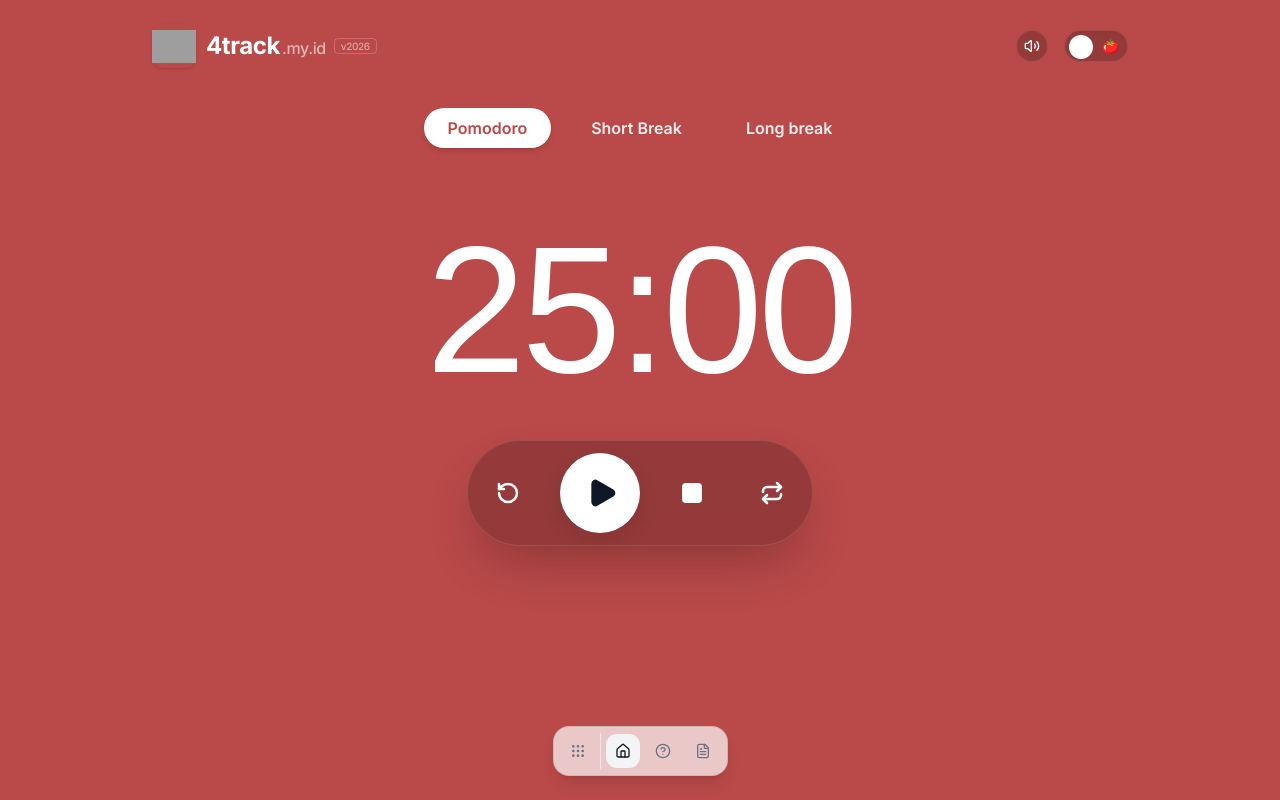
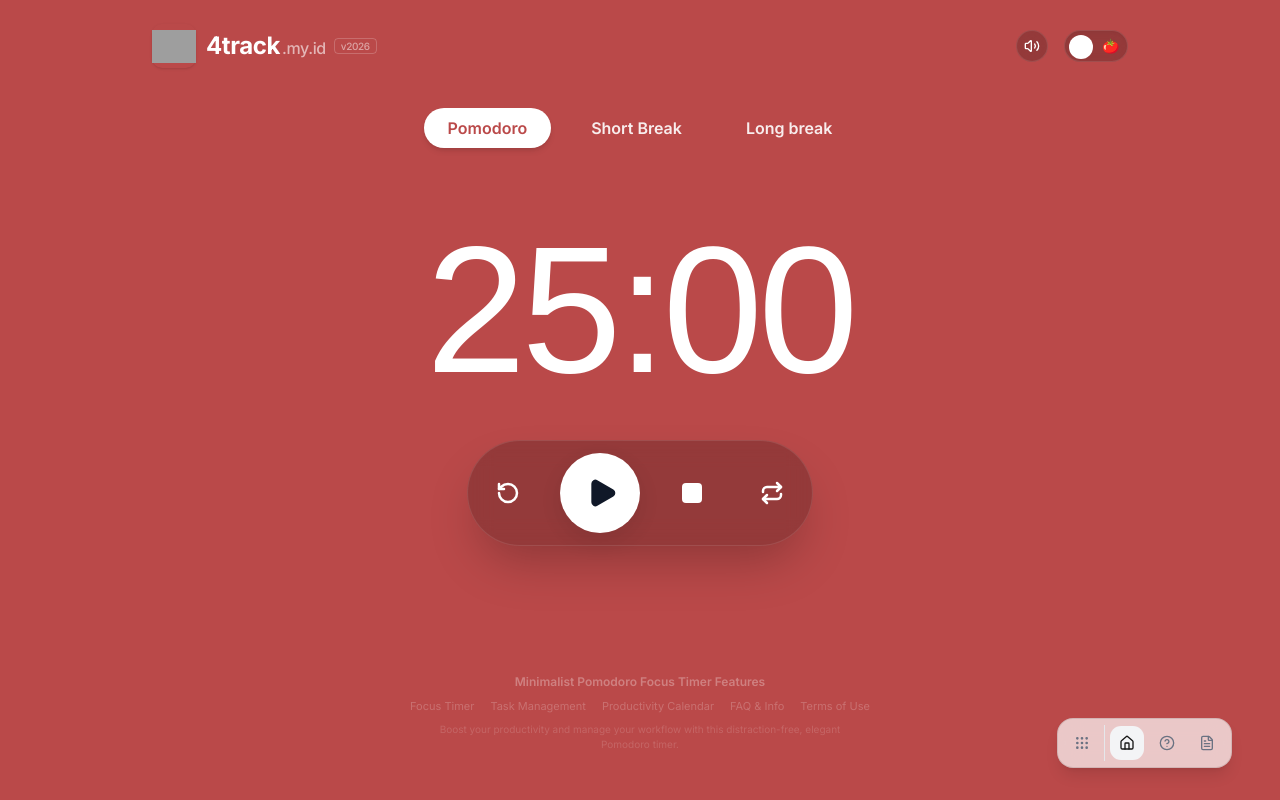
Before and after one commit to juandisay/unified-tools, a Next.js app: page / in a window 1280 px wide. Built offline with nearby package versions, Linux system fonts and the light colour scheme; no server answers; grey boxes are pictures that could not be loaded; a web font is replaced by a local one.

Commit message:
optimize SEO

```diff
--- a/app/layout.tsx
+++ b/app/layout.tsx
@@ -19,8 +19,8 @@ const baloo = Baloo_Tammudu_2({
 export const metadata: Metadata = {
   metadataBase: new URL("https://4track.my.id"),
   title: {
-    default: "4track.my.id | Focus Timer",
-    template: "%s | 4track.my.id",
+    default: "Minimalist Pomodoro Focus Timer",
+    template: "%s | Minimalist Focus Timer",
   },
   description: "A free, modern, and minimalist Pomodoro timer built to help you manage your workflow and maintain deep focus.",
   keywords: [
@@ -30,7 +30,6 @@ export const metadata: Metadata = {
     "study timer",
     "work management",
     "time boxing",
-    "4track.my.id",
     "minimalist timer"
   ],
   authors: [{ name: "juandisay", url: "https://juandisay.org" }],
@@ -39,13 +38,13 @@ export const metadata: Metadata = {
     type: "website",
     locale: "en_US",
     url: "https://4track.my.id",
-    title: "4track.my.id | Minimalist Focus Timer",
+    title: "Minimalist Pomodoro Focus Timer",
     description: "A free, modern, and minimalist Pomodoro timer built to help you manage your workflow and maintain deep focus.",
-    siteName: "4track.my.id",
+    siteName: "Minimalist Focus Timer",
   },
   twitter: {
     card: "summary_large_image",
-    title: "4track.my.id | Minimalist Focus Timer",
+    title: "Minimalist Pomodoro Focus Timer",
     description: "Boost your productivity with this elegant, distraction-free Pomodoro timer.",
     creator: "@juandisay",
   },
--- a/app/page.tsx
+++ b/app/page.tsx
@@ -113,7 +113,9 @@ export default function Home() {
 
   return (
     <div className={`min-h-screen flex flex-col font-sans transition-colors duration-500 ${getBackgroundColor()}`}>
+      <h1 className="sr-only">Minimalist Pomodoro Focus Timer</h1>
       <header className="w-full max-w-5xl mx-auto p-4 md:p-6 flex flex-col gap-6">
+
         {/* Top Navbar */}
         <div className="flex flex-row justify-between items-center w-full">
           <Link href="/" className="flex items-center gap-2.5 hover:opacity-80 transition-opacity">
@@ -266,9 +268,27 @@ export default function Home() {
           </div>
       </main>
 
+      {/* SEO & Internal Links Footer */}
+      <footer className="w-full max-w-5xl mx-auto px-4 pb-28 md:pb-12 mt-auto flex flex-col items-center text-center opacity-30 hover:opacity-100 transition-opacity duration-300 pointer-events-auto z-10 block">
+        <h2 className="text-xs font-semibold text-white mb-2">Minimalist Pomodoro Focus Timer Features</h2>
+        <nav aria-label="Footer Navigation">
+          <ul className="flex flex-wrap justify-center gap-4 text-[11px] text-white/70">
+            <li><Link href="/" className="hover:text-white transition-colors">Focus Timer</Link></li>
+            <li><Link href="/tasks" className="hover:text-white transition-colors">Task Management</Link></li>
+            <li><Link href="/calendar" className="hover:text-white transition-colors">Productivity Calendar</Link></li>
+            <li><Link href="/faq" className="hover:text-white transition-colors">FAQ & Info</Link></li>
+            <li><Link href="/terms" className="hover:text-white transition-colors">Terms of Use</Link></li>
+          </ul>
+        </nav>
+        <p className="mt-2 text-[10px] text-white/50 max-w-md">
+          Boost your productivity and manage your workflow with this distraction-free, elegant Pomodoro timer.
+        </p>
+      </footer>
+
       {/* Loop Confirmation Modal */}
       <AnimatePresence>
         {showLoopPrompt && (
+
           <div className="fixed inset-0 z-50 flex items-center justify-center p-4">
             <motion.div
               initial={{ opacity: 0 }}
--- a/components/FloatingNav.tsx
+++ b/components/FloatingNav.tsx
@@ -56,8 +56,7 @@ export function FloatingNav() {
 
   return (
     <div
-      className="fixed bottom-6 inset-x-0 z-[999] pointer-events-none flex justify-center"
-      style={{ paddingBottom: 'env(safe-area-inset-bottom)' }}
+      className="fixed bottom-12 inset-x-0 md:inset-x-auto md:right-8 lg:right-12 md:bottom-8 z-[999] pointer-events-none flex justify-center pb-[env(safe-area-inset-bottom)]"
     >
       <motion.div
         initial={{ y: 20, opacity: 0, scale: 0.95 }}
@@ -71,7 +70,7 @@ export function FloatingNav() {
             initial={{ opacity: 0, y: 10, scale: 0.95 }}
             animate={{ opacity: 1, y: 0, scale: 1 }}
             exit={{ opacity: 0, y: 10, scale: 0.95 }}
-            className="absolute bottom-full left-1/2 -translate-x-1/2 mb-4 w-[calc(100vw-2rem)] max-w-sm sm:w-72 rounded-3xl border border-black/10 dark:border-white/10 bg-white/70 dark:bg-black/70 p-4 shadow-2xl backdrop-blur-xl pointer-events-auto origin-bottom"
+            className="absolute bottom-full left-1/2 -translate-x-1/2 md:left-auto md:right-0 md:translate-x-0 mb-4 w-[calc(100vw-2rem)] max-w-sm sm:w-72 rounded-3xl border border-black/10 dark:border-white/10 bg-white/70 dark:bg-black/70 p-4 shadow-2xl backdrop-blur-xl pointer-events-auto origin-bottom md:origin-bottom-right"
           >
             <div className="mb-3 px-1 text-sm font-semibold text-foreground/80 flex items-center justify-between">
               <span>Apps</span>
```
